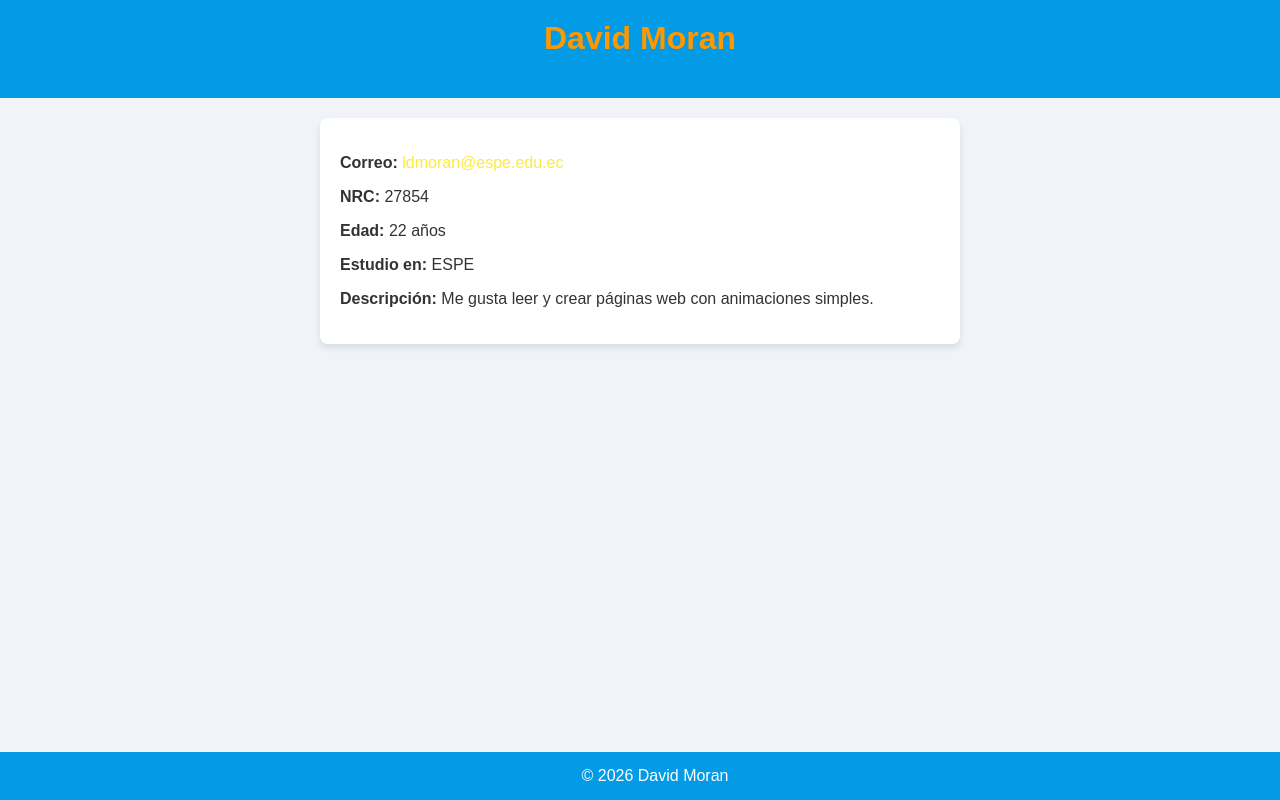
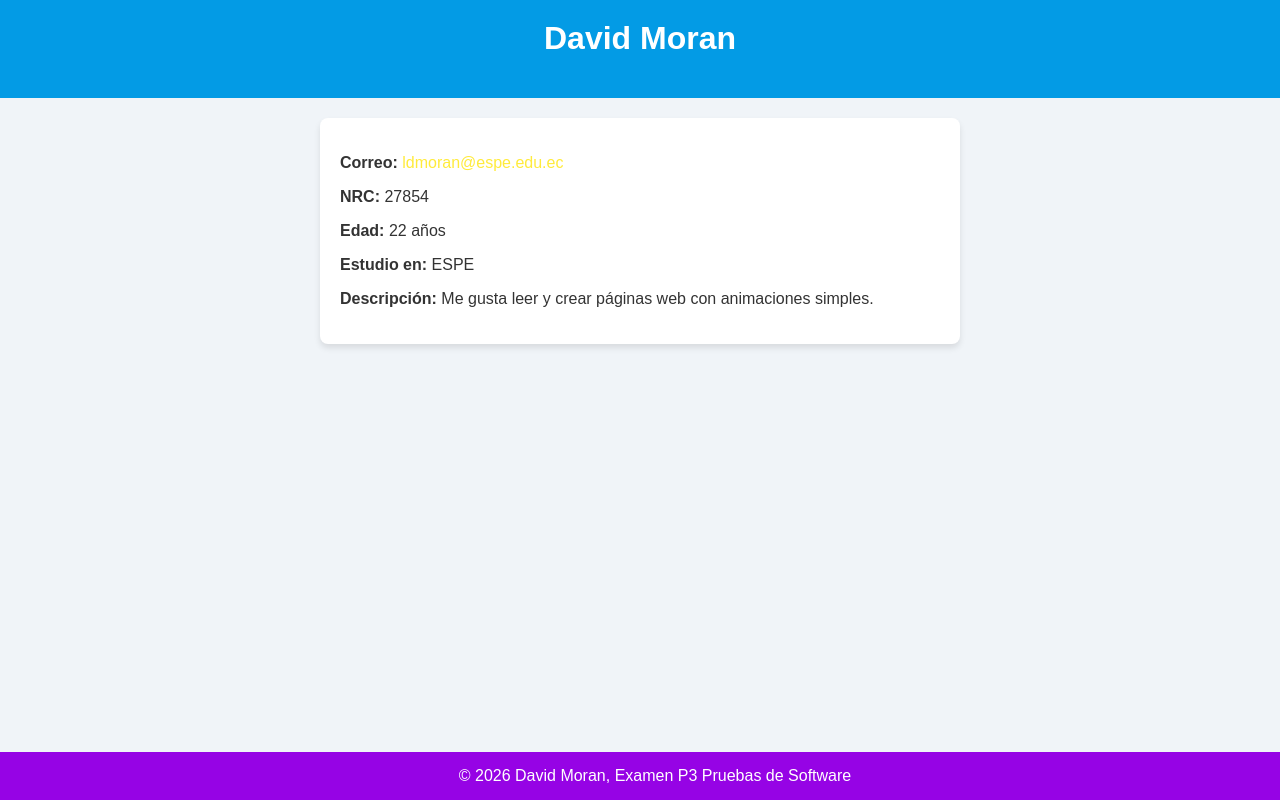
Before and after one commit to Davidmoran9/MoranDavid-ExamenP3_PruebasSoftware, a website: page public/index.html in a window 1280 px wide. Drawn offline with Linux system fonts and the light colour scheme.

```diff
--- a/public/index.html
+++ b/public/index.html
@@ -31,11 +31,11 @@
 
     h1 {
       margin-top: 0;
-      color: #ff9800;
+      color: #ffffff;
     }
 
     footer {
-      background-color: #039be5;
+      background-color: #9603e5;
       color: white;
       text-align: center;
       padding: 15px;
@@ -69,7 +69,7 @@
   </main>
 
   <footer>
-    &copy; 2026 David Moran
+    &copy; 2026 David Moran, Examen P3 Pruebas de Software
   </footer>
 
 </body>
```
